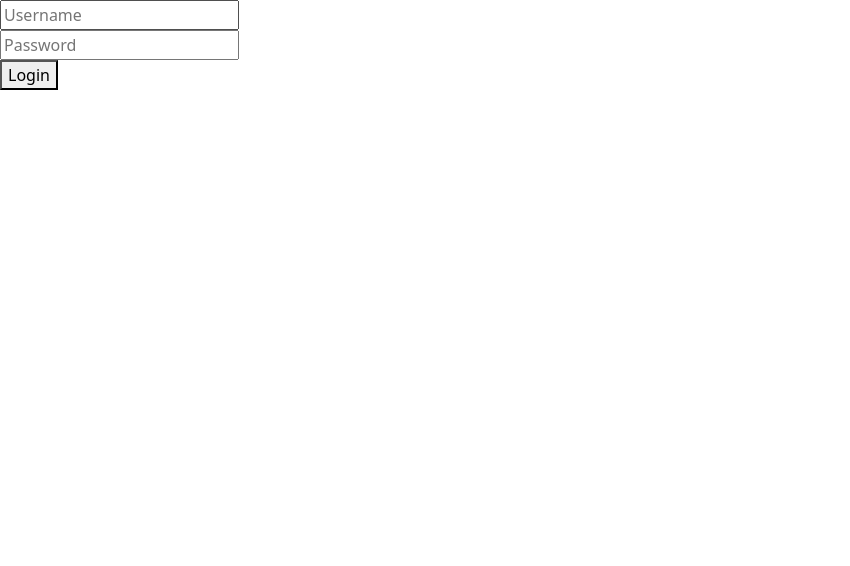
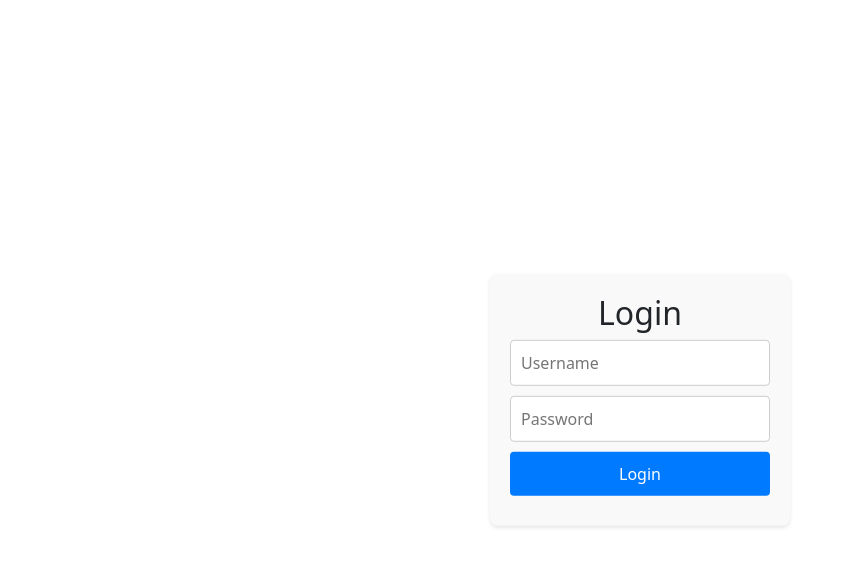
Before and after one commit to ramesh9813/Life-OS, a React (Vite) app: page /login in a window 1280 px wide. Shown: the top 566 px of the page, without its empty margins (0-850 px from the left). Built offline with nearby package versions, Linux system fonts and the light colour scheme.

Commit message:
8th: login and signup component is added to the web app

```diff
--- a/src/auth/Login.jsx
+++ b/src/auth/Login.jsx
@@ -1,4 +1,5 @@
 import React, { useState } from 'react';
+import '../style/login.css'
 
 const Login = () => {
   const [username, setUsername] = useState('');
@@ -29,23 +30,15 @@ const Login = () => {
           <button onClick={handleLogout}>Logout</button>
         </div>
       ) : (
-        <div>
-          <input
-            type="text"
-            placeholder="Username"
-            value={username}
-            onChange={(e) => setUsername(e.target.value)}
-          />
-          <br />
-          <input
-            type="password"
-            placeholder="Password"
-            value={password}
-            onChange={(e) => setPassword(e.target.value)}
-          />
-          <br />
-          <button onClick={handleLogin}>Login</button>
-        </div>
+          <div class="login-container">
+            <h2>Login</h2>
+            <input type="text" placeholder="Username" value={username} onChange={(e) => setUsername(e.target.value)} />
+            <br />
+            <input type="password" placeholder="Password" value={password} onChange={(e) => setPassword(e.target.value)} />
+            <br />
+            <button onClick={handleLogin}>Login</button>
+          </div>
+
       )}
     </div>
   );
--- a/src/auth/Signup.jsx
+++ b/src/auth/Signup.jsx
@@ -1,4 +1,5 @@
 import React, { useState } from 'react';
+import '../style/signup.css'
 
 const SignUp = () => {
   const [email, setEmail] = useState('');
@@ -14,37 +15,22 @@ const SignUp = () => {
   };
 
   return (
-    <div>
+    <div class="signup-container">
     <h2>Sign Up</h2>
     <form onSubmit={handleSubmit}>
         <label>
             Gmail:
-          <input
-            type="email"
-            value={email}
-            onChange={(e) => setEmail(e.target.value)}
-            required
-          />
+            <input type="email" value={email} onChange={(e) => setEmail(e.target.value)} required />
         </label>
         <br />
         <label>
             Full Name:
-          <input
-            type="text"
-            value={fullName}
-            onChange={(e) => setFullName(e.target.value)}
-            required
-          />
+            <input type="text" value={fullName} onChange={(e) => setFullName(e.target.value)} required />
         </label>
         <br />
         <label>
             Address:
-          <input
-            type="text"
-            value={address}
-            onChange={(e) => setAddress(e.target.value)}
-            required
-          />
+            <input type="text" value={address} onChange={(e) => setAddress(e.target.value)} required />
         </label>
         <br />
         <label>
@@ -59,17 +45,13 @@ const SignUp = () => {
         <br />
         <label>
             Date of Birth:
-          <input
-            type="date"
-            value={dob}
-            onChange={(e) => setDob(e.target.value)}
-            required
-          />
+            <input type="date" value={dob} onChange={(e) => setDob(e.target.value)} required />
         </label>
         <br />
         <button type="submit">Sign Up</button>
     </form>
 </div>
+
   );
 };
 
--- a/src/component/Header.jsx
+++ b/src/component/Header.jsx
@@ -1,6 +1,10 @@
 import React from 'react';
+import { Link } from 'react-router-dom';
+
 
 const Header = () => {
+
+
   return (
     <nav class="navbar navbar-expand-lg navbar-light bg-light">
     <a class="navbar-brand" href="#">Navbar</a>
@@ -12,7 +16,9 @@ const Header = () => {
           <input class="form-control mr-sm-2" type="search" placeholder="Search"/>
           <button class="btn btn-outline-success my-2 my-sm-0" type="submit">Search</button>
         </form>
-        <button className='btn btn-outline-primary'>login</button>
+        <Link to="/login" className='btn btn-outline-primary'>
+            Login
+        </Link>
       </div>
     </nav>
   );
--- /dev/null
+++ b/src/style/login.css
@@ -0,0 +1,36 @@
+.login-container {
+    position: absolute;
+    top: 50%;
+    left: 50%;
+    transform: translate(-50%, -50%);
+    width: 300px;
+    padding: 20px;
+    background-color: #f9f9f9;
+    border-radius: 8px;
+    box-shadow: 0 2px 4px rgba(0, 0, 0, 0.1);
+    text-align: center;
+}
+
+.login-container input[type="text"],
+.login-container input[type="password"],
+.login-container button {
+    width: 100%;
+    padding: 10px;
+    margin-bottom: 10px;
+    border: 1px solid #ccc;
+    border-radius: 4px;
+    box-sizing: border-box;
+}
+
+.login-container button {
+    background-color: #007bff;
+    color: #fff;
+    border: none;
+    border-radius: 4px;
+    cursor: pointer;
+    transition: background-color 0.3s ease;
+}
+
+.login-container button:hover {
+    background-color: #0056b3;
+}
--- /dev/null
+++ b/src/style/signup.css
@@ -0,0 +1,48 @@
+.signup-container {
+    position: absolute;
+    top: 50%;
+    left: 50%;
+    transform: translate(-50%, -50%);
+    width: 40%;
+    padding: 20px;
+    background-color: #f9f9f9;
+    border-radius: 8px;
+    box-shadow: 0 2px 4px rgba(0, 0, 0, 0.1);
+    text-align: center;
+}
+
+.signup-container h2 {
+    margin-bottom: 2px;
+}
+
+.signup-container form label {
+    display: block;
+    margin-bottom: 3px;
+}
+
+.signup-container form input[type="email"],
+.signup-container form input[type="text"],
+.signup-container form input[type="date"],
+.signup-container form select {
+    width: calc(100% - 22px);
+    padding: 10px;
+    margin-bottom: 3px;
+    border: 1px solid #ccc;
+    border-radius: 4px;
+    box-sizing: border-box;
+}
+
+.signup-container form button {
+    width: 100%;
+    padding: 10px;
+    background-color: #007bff;
+    color: #fff;
+    border: none;
+    border-radius: 4px;
+    cursor: pointer;
+    transition: background-color 0.3s ease;
+}
+
+.signup-container form button:hover {
+    background-color: #0056b3;
+}
```
Lines whose indentation alone changed are shown as unchanged.
